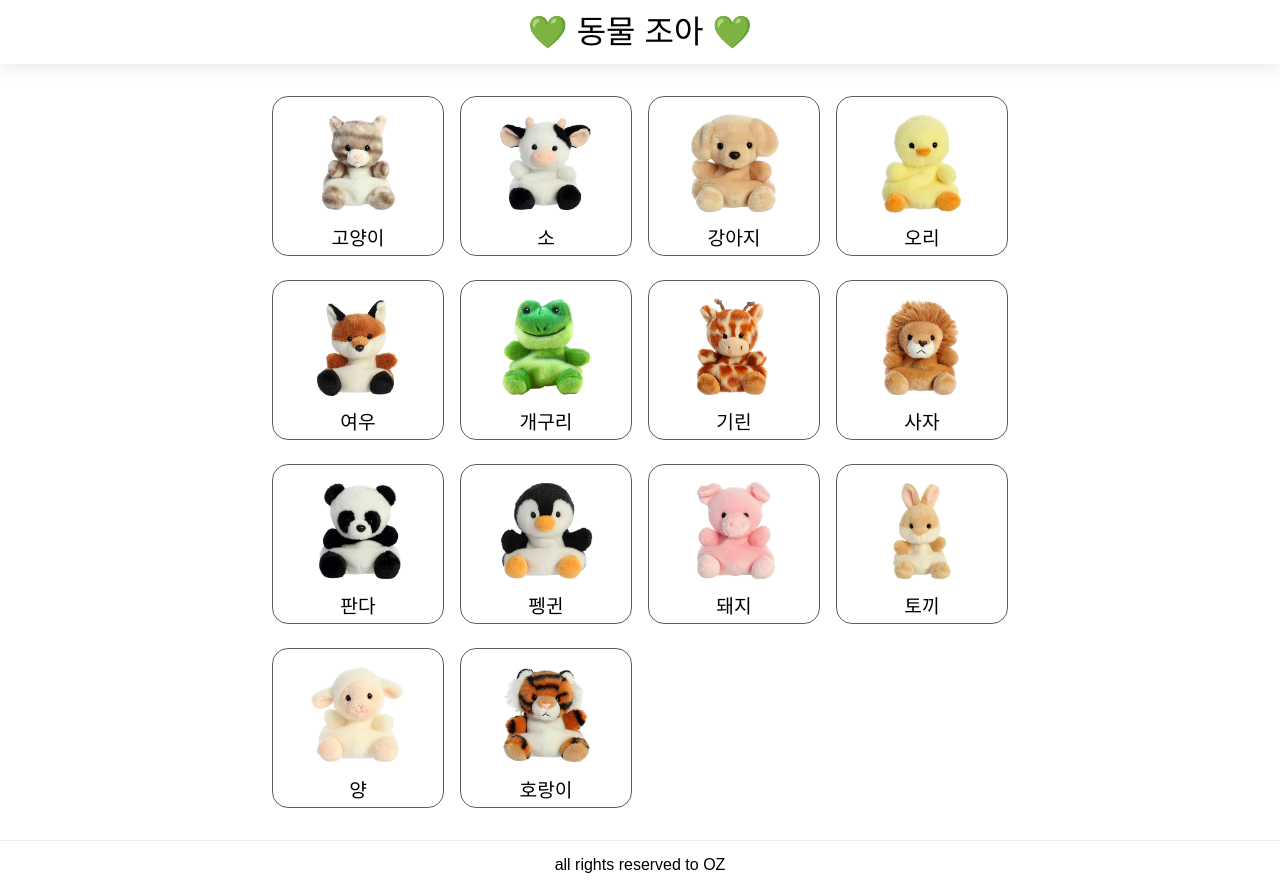
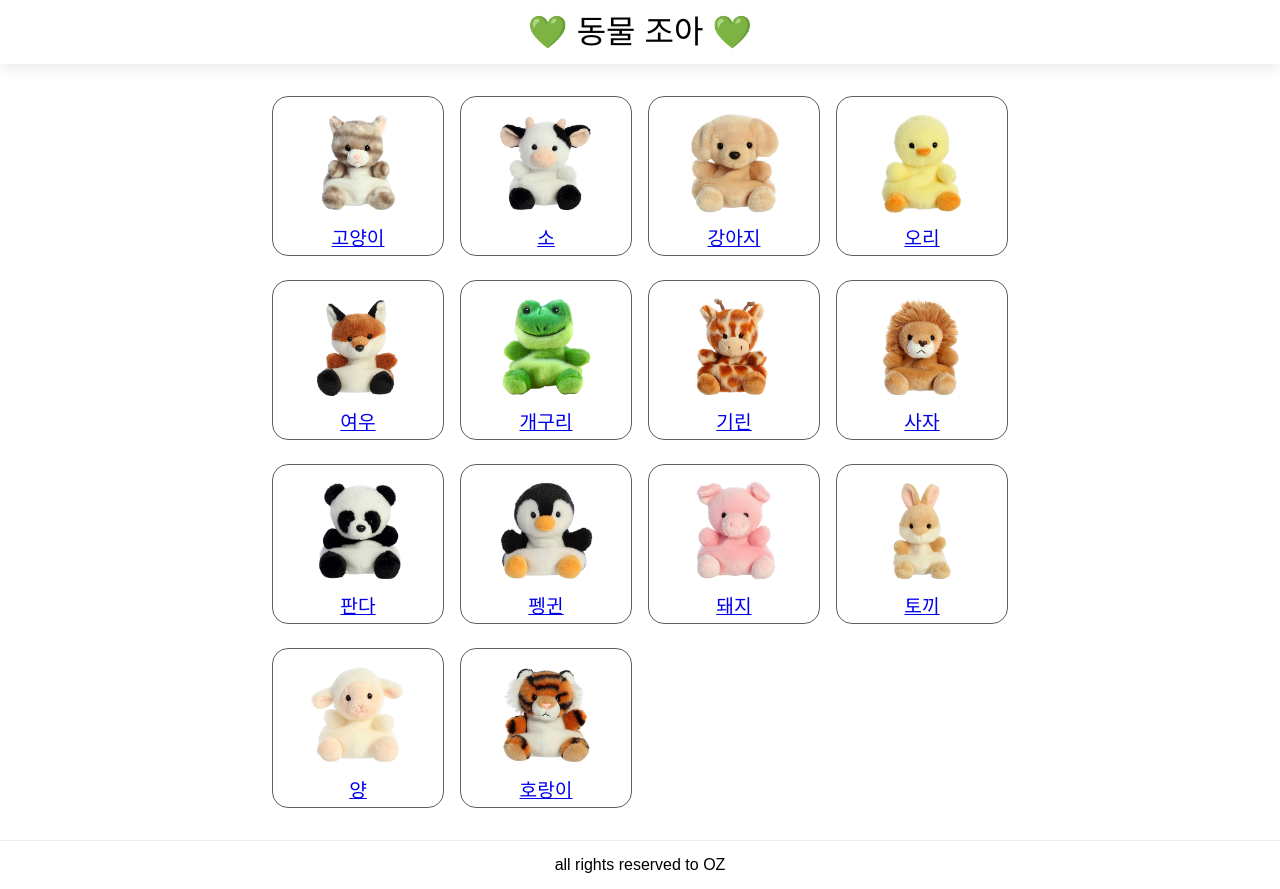
Before and after one commit to jngmnj/ozCodingSchool, a React (Vite) app in the folder React/animals-app/: page / in a window 1280 px wide. Built offline with nearby package versions, Linux system fonts and the light colour scheme; a web font is replaced by a local one.

Commit message:
✨ Feat: 리스트, 아이템 컴포넌트 분리
- AnimalList, AnimalItem 컴포넌트 추가하여 분리
- 상세페이지 연결 Link 추가
- router 수정(/detail/:id)

```diff
--- a/React/animals-app/src/App.jsx
+++ b/React/animals-app/src/App.jsx
@@ -14,7 +14,7 @@ function App() {
       <Routes>
         <Route path="" element={<Layout />}>
           <Route index element={<Main />} />
-          <Route path="/detail" element={<Detail />} />
+          <Route path="/detail/:id" element={<Detail />} />
           <Route path="/search" element={<Search />} />
         </Route>
       </Routes>
--- /dev/null
+++ b/React/animals-app/src/components/AnimalItem.jsx
@@ -0,0 +1,18 @@
+import React from 'react';
+import { Link } from 'react-router-dom';
+
+const AnimalItem = ({animal}) => {
+  const {id, img, name} = animal;
+  return (
+    <li className="item" key={id}>
+      <Link to={`/detail/${id}`}>
+        <div className="img-box">
+          <img src={img} alt={name} />
+        </div>
+        <div className="name">{name}</div>
+      </Link>
+    </li>
+  );
+}
+
+export default AnimalItem
--- /dev/null
+++ b/React/animals-app/src/components/AnimalList.jsx
@@ -0,0 +1,14 @@
+import React from 'react';
+import AnimalItem from './AnimalItem';
+
+const AnimalList = ({data}) => {
+  return (
+    <ul className="animal-list">
+      {data.map((item) => (
+        <AnimalItem key={item.id} animal={item} />
+      ))}
+    </ul>
+  );
+}
+
+export default AnimalList
--- a/React/animals-app/src/page/Main.jsx
+++ b/React/animals-app/src/page/Main.jsx
@@ -1,18 +1,10 @@
 import React from "react";
 import { data } from "../assets/data/data";
+import AnimalList from "../components/AnimalList";
 
 const Main = () => {
   return (
-    <ul className="animal-list">
-      {data.map((item) => (
-        <li className="item" key={item.id}>
-          <div className="img-box">
-            <img src={item.img} alt={item.name} />
-          </div>
-          <div className="name">{item.name}</div>
-        </li>
-      ))}
-    </ul>
+    <AnimalList data={data} />
   );
 };
 
```
